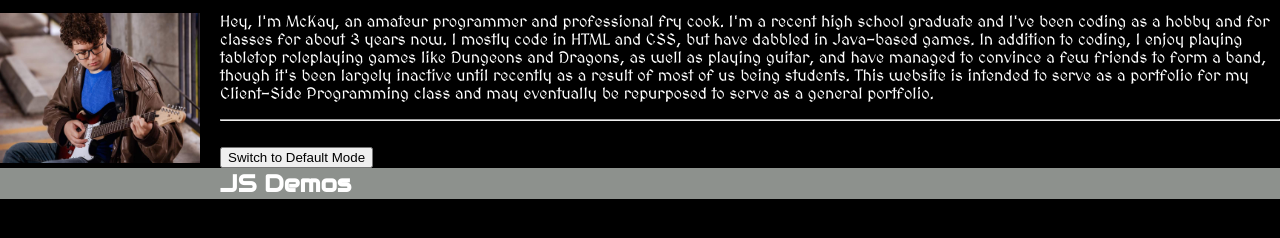
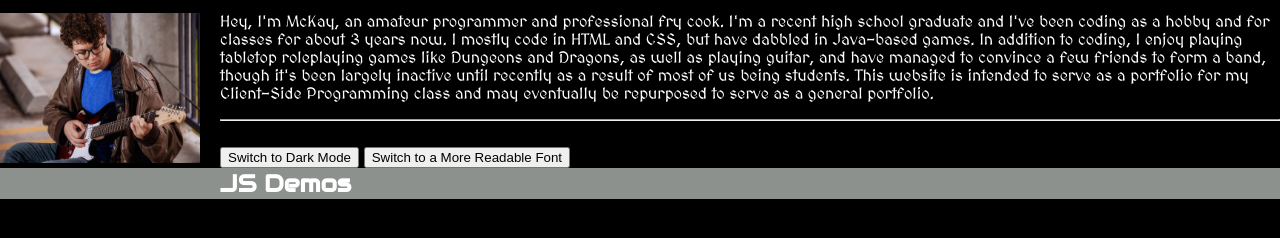
Before and after one commit to MysticBagel77902024/portfolio, a plain HTML site: page index.html in a window 1280 px wide. Both pictures are taken after a click on the button "Switch to Dark Mode". Shown: the part 44-282 px from the top of the page. Drawn offline with Linux system fonts and the light colour scheme.

Commit message:
did a lot

```diff
--- a/index.html
+++ b/index.html
@@ -22,7 +22,8 @@
 		<hr>
 		</div>
 		<br>
-		<button id="darkButton">Switch to Dark Mode</button>
+		<button id="themeButton">Switch to Dark Mode</button>
+		<button id="fontButton">Switch to a More Readable Font</button>
 		<h2>JS Demos</h2>
 	</body>
 </html>
--- a/scripts/main.js
+++ b/scripts/main.js
@@ -1,18 +1,30 @@
-let darkModeText = "Switch to Default Mode";
-let defaultModeText = "Switch to Dark Mode";
-let textContent = "Switch to Dark Mode";
+let darkTheme = "Switch to Default Mode";
+let defaultTheme = "Switch to Dark Mode";
+
+let accessibleFont = "Switch to Default Font";
+let defaultFont = "Switch to a More Readable Font";
 
 document.addEventListener('DOMContentLoaded', (event) => {
-const button = document.getElementById('darkButton');
-	button.addEventListener("click", function(){
-	//let textContent = "Switch to Dark Mode";
-		if (button.textContent === defaultModeText){
-			button.textContent = darkModeText;
+const themeButton = document.getElementById('themeButton');
+const fontButton = document.getElementById('fontButton');
+	themeButton.addEventListener("click", function(){
+		if (themeButton.themeTextContent === defaultTheme){
+			themeButton.themeTextContent = "Switch to Default Mode";
 			document.body.classList.toggle("darkMode");
 		}
 		else {
-			button.textContent = defaultModeText;
+			themeButton.themeTextContent = "Switch to Dark Mode";
 			document.body.classList.toggle("darkMode");
 		}
 	})
+	fontButton.addEventListener("click", function(){
+		if(fontButton.fontTextContent === defaultFont){
+			fontButton.fontTextContent = "Switch to Default Font";
+			document.body.classList.toggle("accessibleMode");
+		}
+		else{
+			fontButton.fontTextContent = "Switch to a More Readable Font";
+			document.body.classList.toggle("accessibleMode");
+		}
+	})
 	});
--- a/styles/main.css
+++ b/styles/main.css
@@ -34,3 +34,6 @@ h1, h2{
 	background-color:#000;
 	color:#FFF;
 }
+.accessibleMode{
+	font-family:Helvetica, sans-serif;
+}
```
